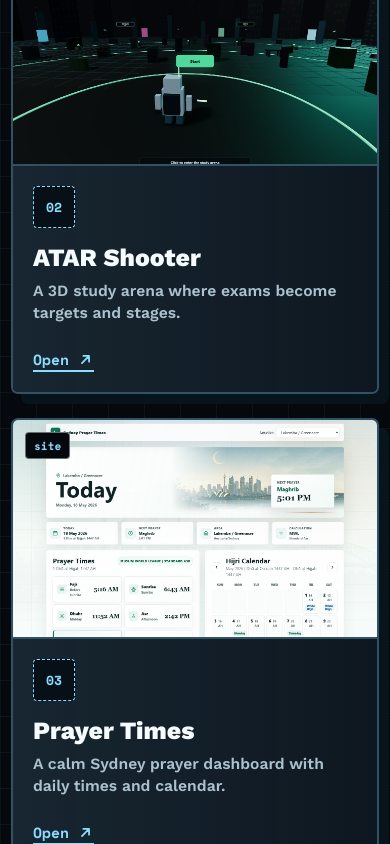
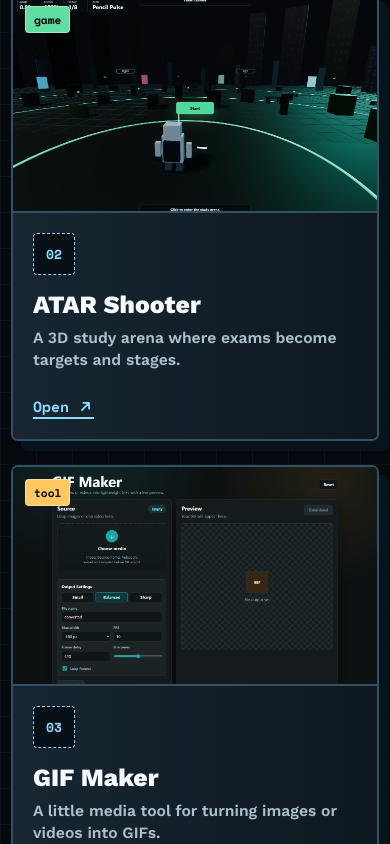
Before and after one commit to divulgenceai/portfolio-home, a plain HTML site: page index.html in a window 390 px wide. Shown: the part 1156-2000 px from the top of the page. Drawn offline with nearby package versions, Linux system fonts and the light colour scheme.

Commit message:
Add GIF Maker project card

```diff
--- a/index.html
+++ b/index.html
@@ -6,7 +6,7 @@
     <title>Portfolio Home</title>
     <meta
       name="description"
-      content="A small launchpad for ATAR Dash, ATAR Shooter, Prayer Times, and Aesthetic Chess."
+      content="A small launchpad for ATAR Dash, ATAR Shooter, GIF Maker, Prayer Times, and Aesthetic Chess."
     />
     <link rel="preconnect" href="https://fonts.googleapis.com" />
     <link rel="preconnect" href="https://fonts.gstatic.com" crossorigin />
@@ -27,6 +27,7 @@
         <nav class="site-nav" aria-label="Project links">
           <a href="https://atardash.zubibair.com" target="_blank" rel="noreferrer">ATAR Dash</a>
           <a href="https://shooter.zubibair.com" target="_blank" rel="noreferrer">ATAR Shooter</a>
+          <a href="https://gifmaker.zubibair.com" target="_blank" rel="noreferrer">GIF Maker</a>
           <a href="https://prayer.zubibair.com" target="_blank" rel="noreferrer">Prayer Times</a>
           <a href="https://chess.zubibair.com" target="_blank" rel="noreferrer">Chess</a>
         </nav>
@@ -103,6 +104,35 @@
           </a>
 
           <a
+            class="project-card project-card-tool"
+            href="https://gifmaker.zubibair.com"
+            target="_blank"
+            rel="noreferrer"
+          >
+            <span class="project-image">
+              <img
+                src="assets/projects/gif-maker.png"
+                alt="Screenshot of the GIF Maker app"
+              />
+            </span>
+            <span class="project-content">
+              <span class="project-number">03</span>
+              <span>
+                <span class="project-title">GIF Maker</span>
+                <span class="project-description">
+                  A little media tool for turning images or videos into GIFs.
+                </span>
+              </span>
+              <span class="project-action" aria-hidden="true">
+                Open
+                <svg viewBox="0 0 24 24" aria-hidden="true">
+                  <path d="M7 17 17 7M9 7h8v8" />
+                </svg>
+              </span>
+            </span>
+          </a>
+
+          <a
             class="project-card"
             href="https://prayer.zubibair.com"
             target="_blank"
@@ -115,7 +145,7 @@
               />
             </span>
             <span class="project-content">
-              <span class="project-number">03</span>
+              <span class="project-number">04</span>
               <span>
                 <span class="project-title">Prayer Times</span>
                 <span class="project-description">
@@ -144,7 +174,7 @@
               />
             </span>
             <span class="project-content">
-              <span class="project-number">04</span>
+              <span class="project-number">05</span>
               <span>
                 <span class="project-title">Aesthetic Chess</span>
                 <span class="project-description">
--- a/styles.css
+++ b/styles.css
@@ -137,7 +137,7 @@
 .hero::before {
   top: 30px;
   right: 0;
-  content: "/ four things online";
+  content: "/ five things online";
   transform: rotate(2deg);
 }
 
@@ -209,6 +209,7 @@
 }
 
 .project-card:nth-child(3) {
+  grid-column: 1 / -1;
   margin-top: -2px;
   transform: rotate(0.6deg);
 }
@@ -216,6 +217,11 @@
 .project-card:nth-child(4) {
   margin-top: 28px;
   transform: rotate(-0.7deg);
+}
+
+.project-card:nth-child(5) {
+  margin-top: -8px;
+  transform: rotate(0.7deg);
 }
 
 .project-card::before {
@@ -240,6 +246,12 @@
   content: "game";
 }
 
+.project-card-tool::before {
+  color: #05080c;
+  background: #ffc861;
+  content: "tool";
+}
+
 .project-card:hover,
 .project-card:focus-visible {
   border-color: var(--blue);
@@ -254,7 +266,9 @@
 .project-card:nth-child(3):hover,
 .project-card:nth-child(3):focus-visible,
 .project-card:nth-child(4):hover,
-.project-card:nth-child(4):focus-visible {
+.project-card:nth-child(4):focus-visible,
+.project-card:nth-child(5):hover,
+.project-card:nth-child(5):focus-visible {
   transform: translate(-2px, -4px) rotate(0deg);
 }
 
@@ -272,6 +286,22 @@
   height: 100%;
   object-fit: cover;
   object-position: top center;
+}
+
+.project-card-tool {
+  grid-template-columns: minmax(0, 1.2fr) minmax(320px, 0.8fr);
+}
+
+.project-card-tool .project-image {
+  aspect-ratio: auto;
+  min-height: 360px;
+  border-right: 2px solid var(--line);
+  border-bottom: 0;
+}
+
+.project-card-tool .project-content {
+  align-content: center;
+  min-height: 360px;
 }
 
 .project-content {
@@ -396,9 +426,26 @@
   .project-card:nth-child(1),
   .project-card:nth-child(2),
   .project-card:nth-child(3),
-  .project-card:nth-child(4) {
+  .project-card:nth-child(4),
+  .project-card:nth-child(5) {
+    grid-column: auto;
     margin-top: 0;
     transform: rotate(0deg);
+  }
+
+  .project-card-tool {
+    grid-template-columns: 1fr;
+  }
+
+  .project-card-tool .project-image {
+    aspect-ratio: 16 / 9.6;
+    min-height: 0;
+    border-right: 0;
+    border-bottom: 2px solid var(--line);
+  }
+
+  .project-card-tool .project-content {
+    min-height: 210px;
   }
 }
 
```
Also changed, not shown: assets/projects/gif-maker.png (added), 1 other file.
